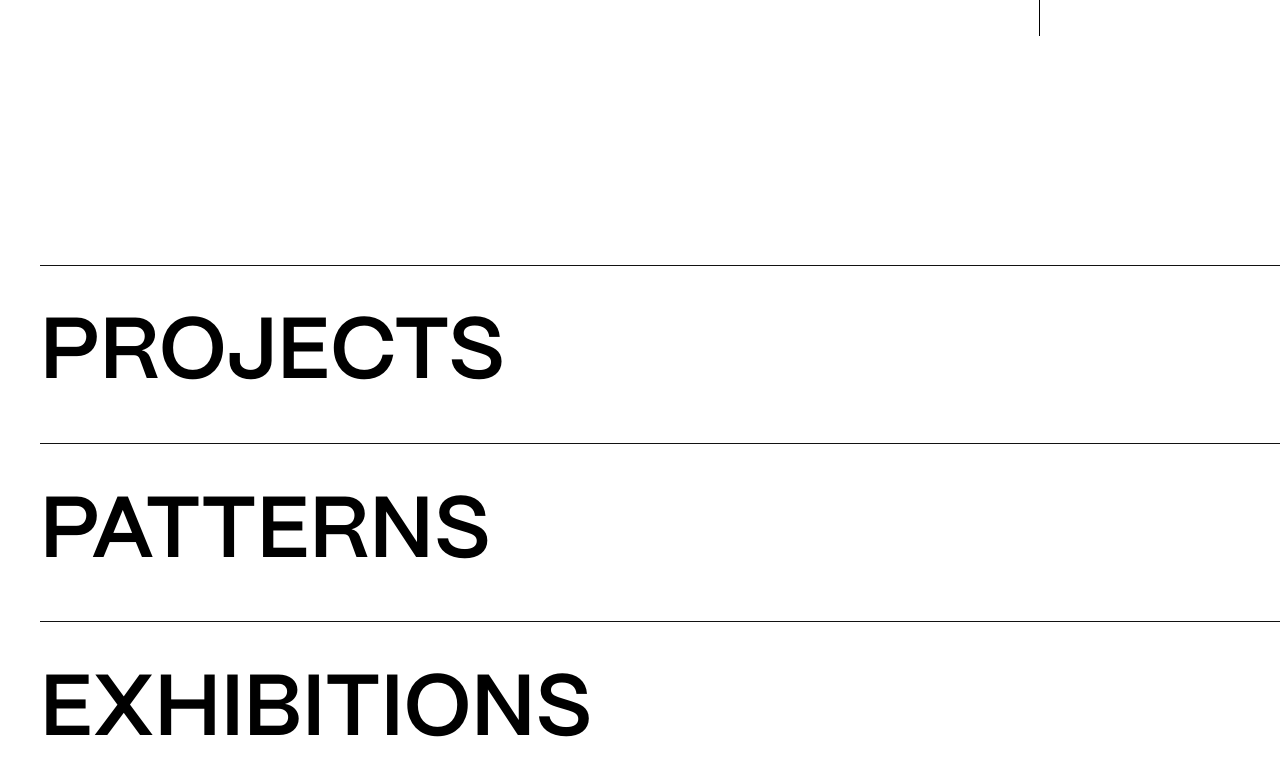
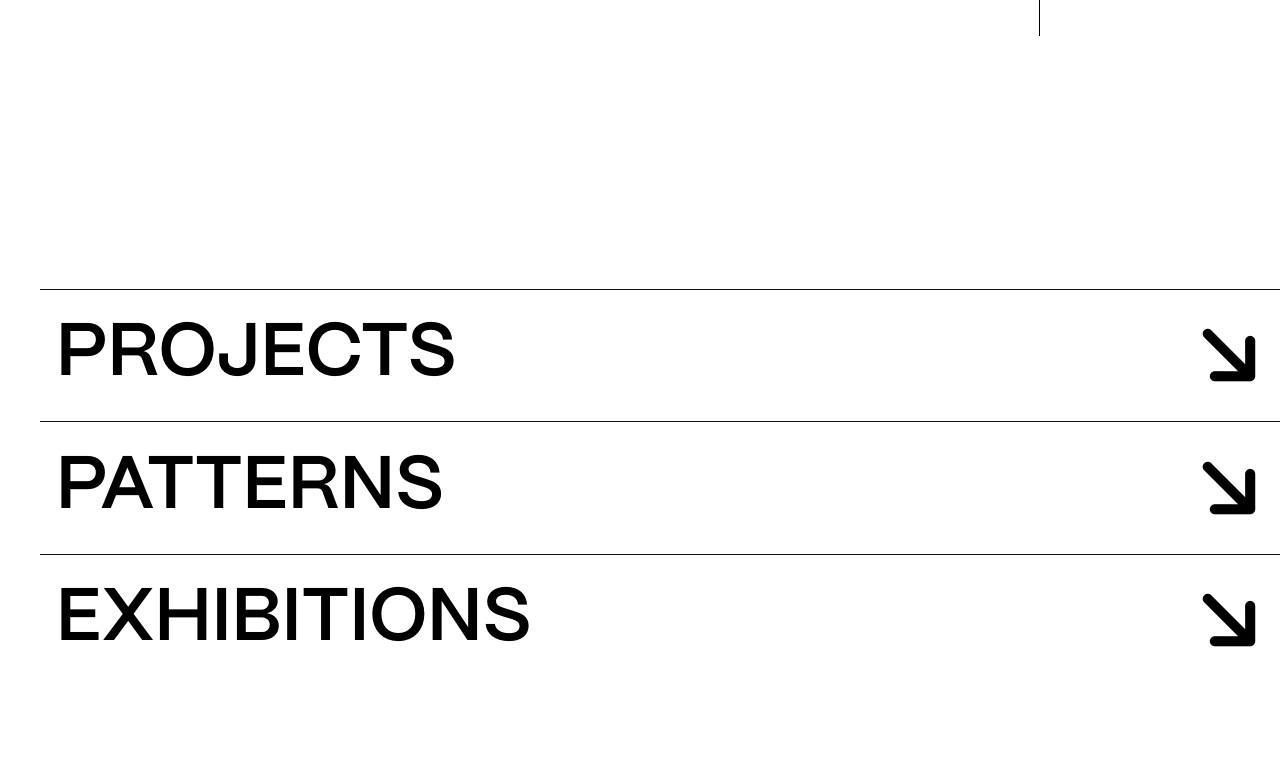
Before and after one commit to abdFal/plantique, a plain HTML site: page index.html in a window 1280 px wide. Shown: the part 2881-3657 px from the top of the page. Drawn offline with Linux system fonts and the light colour scheme; a script that the page names is missing; a web font is replaced by a local one.

Commit message:
berantakan rapihin dlu

```diff
--- a/index.html
+++ b/index.html
@@ -3,6 +3,10 @@
     <meta charset="UTF-8" />
     <meta name="viewport" content="width=device-width, initial-scale=1.0" />
     <link rel="stylesheet" href="style.css" />
+    <script
+      src="https://kit.fontawesome.com/b2c7ef89be.js"
+      crossorigin="anonymous"
+    ></script>
     <title>plantique | Pamijahans Ronaji</title>
   </head>
   <body onload="startTime()">
@@ -159,15 +163,26 @@
       <ul class="ppe-list">
         <div class="ppe-item">
           <li><h1>PROJECTS</h1></li>
-          <i></i>
+          <i
+            style="transform: rotate(45deg); font-size: 5rem"
+            class="fa-solid fa-arrow-right"
+          ></i>
         </div>
         <div class="ppe-item">
           <li><h1>PATTERNS</h1></li>
-          <i></i>
+          <i
+            style="transform: rotate(45deg); font-size: 5rem"
+            class="fa-solid fa-arrow-right"
+          ></i>
         </div>
         <div class="ppe-item">
-          <li><h1>EXHIBITIONS</h1></li>
-          <i></i>
+          <li>
+            <h1>EXHIBITIONS</h1>
+          </li>
+          <i
+            style="transform: rotate(45deg); font-size: 5rem"
+            class="fa-solid fa-arrow-right"
+          ></i>
         </div>
       </ul>
     </section>
--- a/style.css
+++ b/style.css
@@ -356,22 +356,28 @@ figure.snip1218 h3 span {
 /* marquee */
 marquee {
   font-family: p;
-  font-size: 12.7px;
+  font-size: 13px;
   color: #8c8c8c;
   text-transform: uppercase;
   margin: 2rem 0;
 }
 
 /* ppe */
+.ppe-item {
+  display: flex;
+  align-items: center;
+  justify-content: space-between;
+  border-top: 1px solid #121212;
+  padding: 0 1rem;
+}
 .ppe-list {
-  font-size: 3.6rem;
+  font-size: 3.1rem;
   font-family: w;
-  margin: 4rem auto;
+  margin: 5.5rem auto;
   list-style: none;
 }
 .ppe-list li {
-  border-top: 1px solid #121212;
-  line-height: 34px;
+  line-height: 8px;
 }
 /* Responsive styles */
 @media screen and (max-width: 768px) {
```
